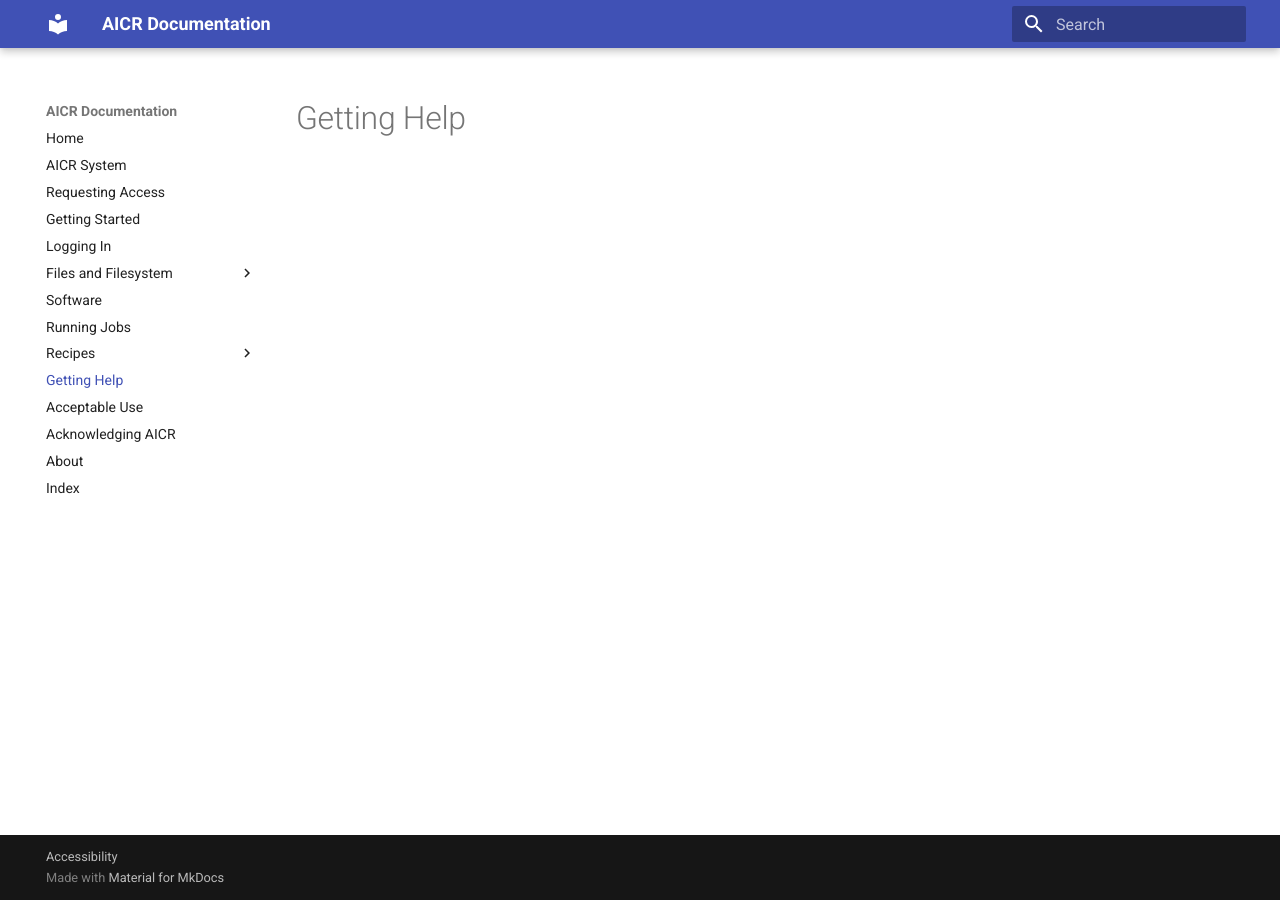
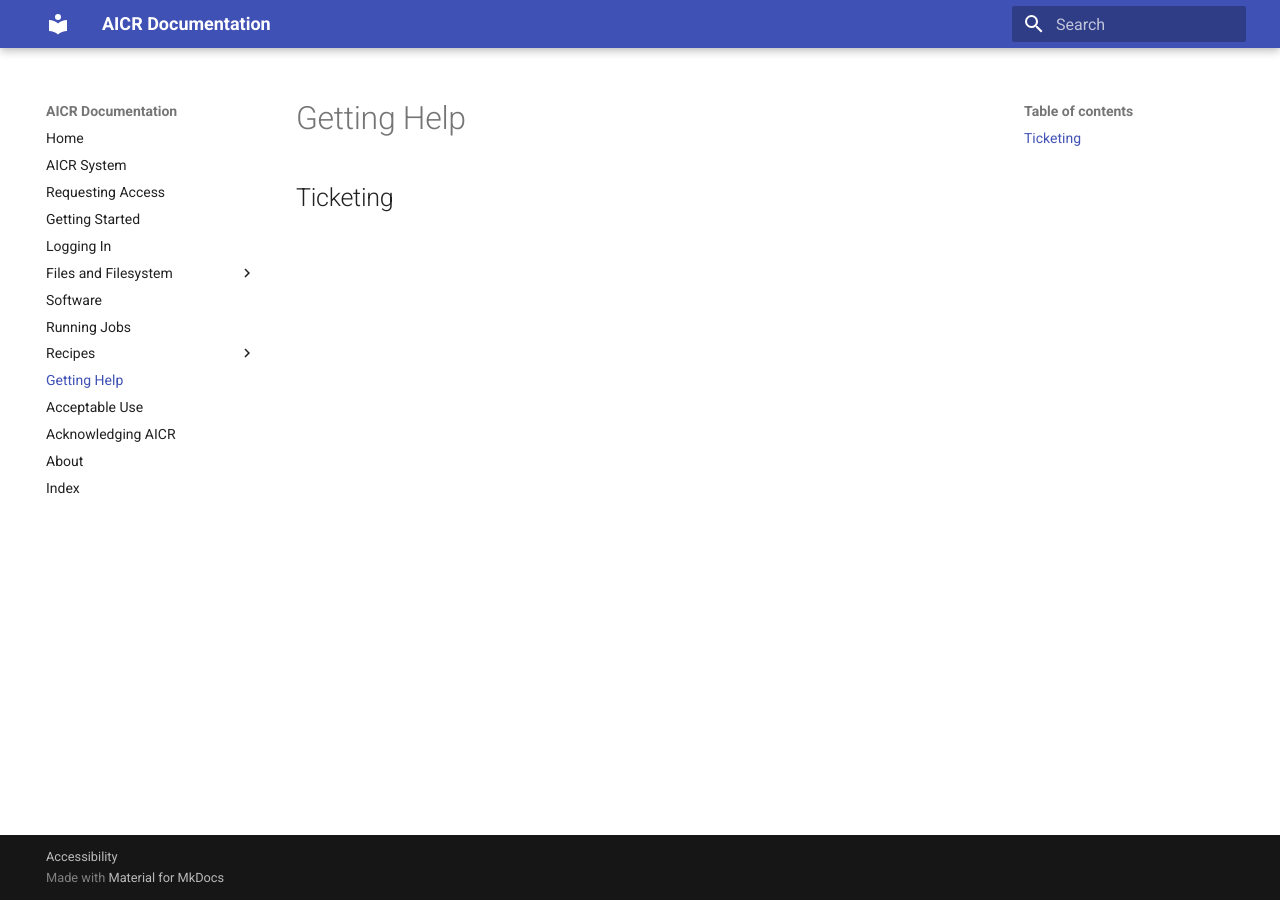
Before and after one commit to mghpcc/aicr-docs-edit, an MkDocs documentation site: the page built from docs/getting-help.md, in a window 1280 px wide. Built offline with MkDocs 1.6.1 and Material for MkDocs 9.7.7, drawn with Linux system fonts in a browser that asks for light colours.

Commit message:
Test commit
Signed-off-by: Georgia Stuart <gstuart@umass.edu>

```diff
--- a/docs/getting-help.md
+++ b/docs/getting-help.md
@@ -1,3 +1,5 @@
 # Getting Help
 
 <!-- TODO: Describe support channels and contact info -->
+
+## Ticketing
```
